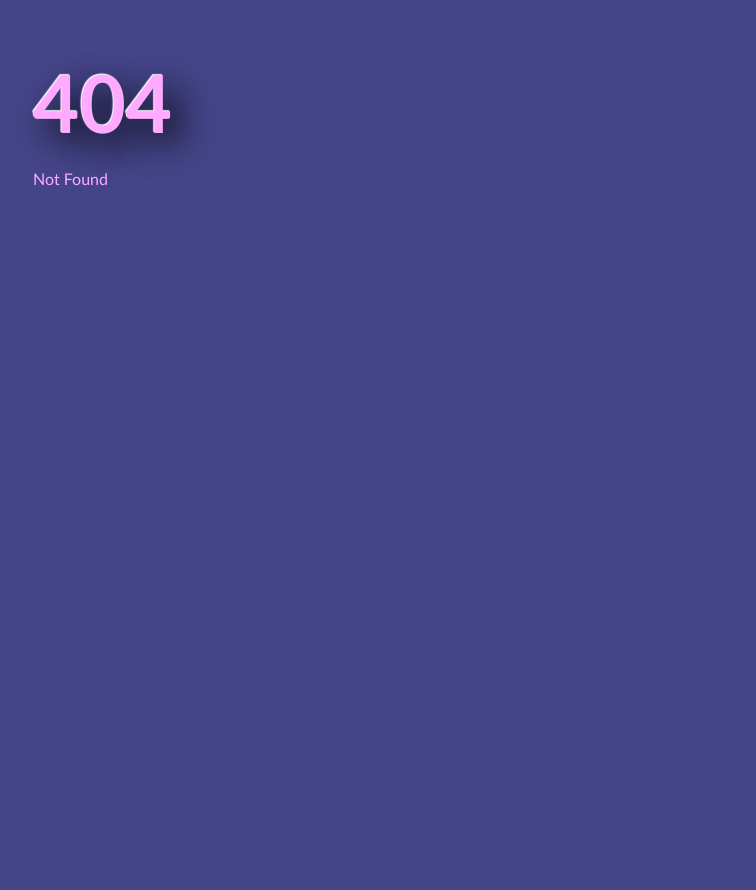
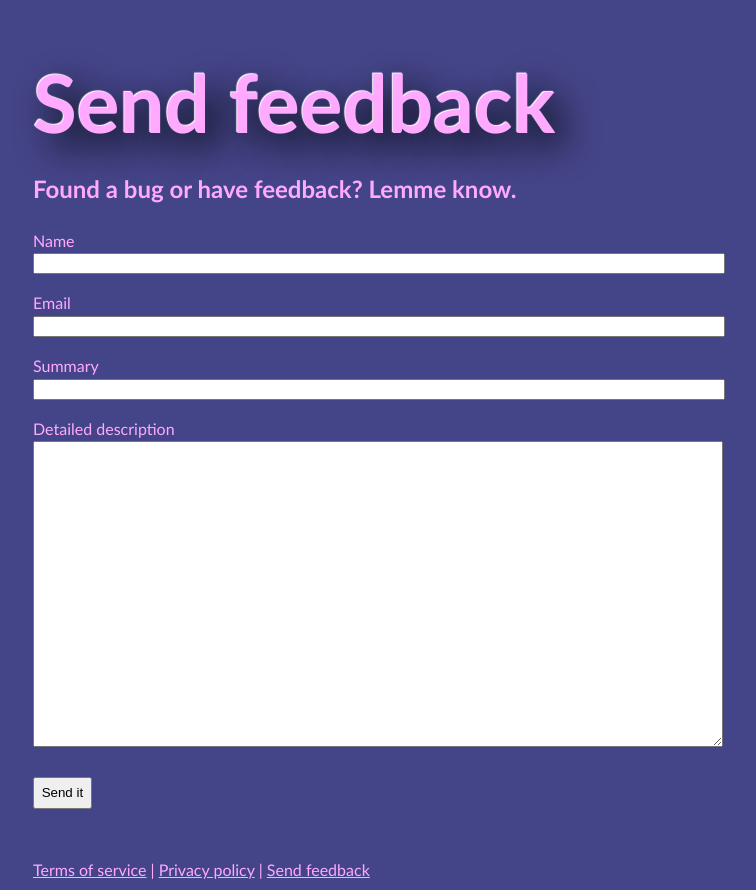
Before and after one commit to BMorearty/fix-code-indents-website, a SvelteKit app: page /feedback in a window 1280 px wide. Before the commit this address had no page. Shown: the whole page, without its empty margins (265-1021 px from the left). Before the commit the page ends 800 px from the top, so only its background shows below. Built offline with nearby package versions, Linux system fonts and the light colour scheme.

Commit message:
Add routes for terms, privacy, and feedback.

```diff
--- a/src/routes/+layout.svelte
+++ b/src/routes/+layout.svelte
@@ -1,4 +1,12 @@
 <slot />
+
+<footer>
+  <a href="terms">Terms of service</a>
+  |
+  <a href="privacy">Privacy policy</a>
+  |
+  <a href="feedback">Send feedback</a>
+</footer>
 
 <style lang="scss">
   :root {
@@ -7,7 +15,7 @@
     margin-right: auto;
     font-family: Calibri, Arial, sans-serif;
     font-size: 16px;
-    scroll-behavior: smooth;
+    //scroll-behavior: smooth;
     background-color: #448;
     color: #faf;
     line-height: 1.6;
@@ -17,6 +25,14 @@
     :root {
       scroll-behavior: auto;
     }
+  }
+
+  a {
+    color: #faf;
+  }
+
+  footer {
+    margin-top: 3rem;
   }
 
   :global(h1) {
--- /dev/null
+++ b/src/routes/feedback/+page.svelte
@@ -0,0 +1,43 @@
+<script lang="ts">
+  export let form;
+</script>
+
+<h1>Send feedback</h1>
+
+<h2>Found a bug or have feedback? Lemme know.</h2>
+
+<form action="?/report" method="post">
+  <label>
+    <span>Name</span>
+    <input type="text" name="name" required />
+  </label>
+  <label>
+    <span>Email</span>
+    <input type="text" name="email" required />
+  </label>
+  <label>
+    <span>Summary</span>
+    <input type="text" name="summary" required />
+  </label>
+  <label>
+    <span>Detailed description</span>
+    <textarea name="issue" rows="20" required />
+  </label>
+  <input type="submit" value="Send it" />
+</form>
+
+<style>
+  label {
+    margin: 1em 0;
+  }
+  label,
+  input[type='text'],
+  textarea {
+    display: block;
+    width: 100%;
+  }
+  input[type='submit'] {
+    padding: 0.5em;
+    margin-top: 1em;
+  }
+</style>
--- /dev/null
+++ b/src/routes/privacy/+page.svelte
@@ -0,0 +1,3 @@
+<h1>Privacy policy</h1>
+
+<p>What should I put here?</p>
--- /dev/null
+++ b/src/routes/terms/+page.svelte
@@ -0,0 +1,3 @@
+<h1>Terms of Service</h1>
+
+<p>What should I put here?</p>
```
